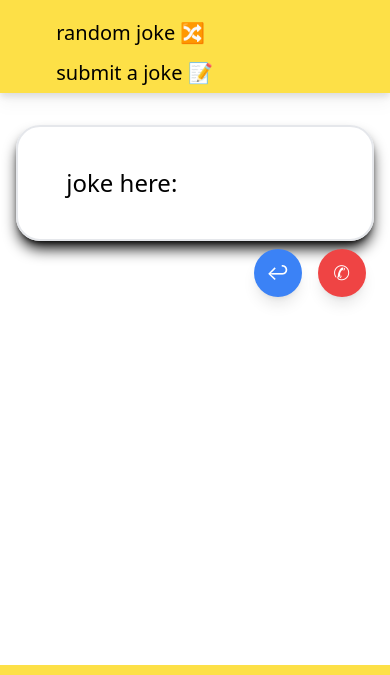
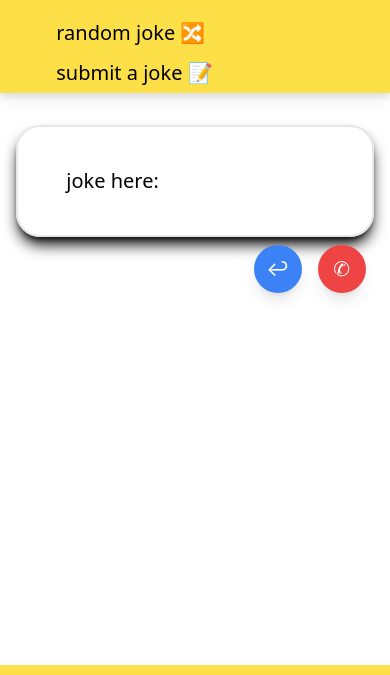
Before and after one commit to akishtp/hasyam-api, a website: page index.html in a window 390 px wide. Shown: the part 51-726 px from the top of the page. Drawn offline with Linux system fonts and the light colour scheme; no server answers.

Commit message:
change font-size

```diff
--- a/index.html
+++ b/index.html
@@ -38,7 +38,7 @@
         class="w-11/12 flex flex-col items-end md:w-10/12 md:flex-row md:items-start"
       >
         <div
-          class="border-2 rounded-3xl py-10 px-12 text-2xl shadow-lg shadow-black w-full md:w-1000 md:py-28 md:px-20 md:text-4xl"
+          class="border-2 rounded-3xl py-10 px-12 text-lg shadow-lg shadow-black w-full md:w-1000 md:py-28 md:px-20 md:text-4xl"
           id="joke-container"
         >
           joke here:
```
